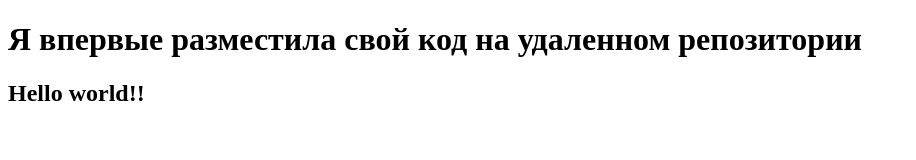
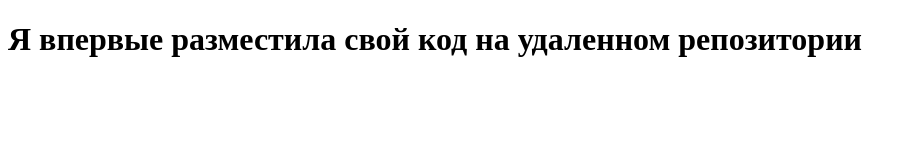
Before and after one commit to Freedom12121212/new-repo, a plain HTML site: page index.html in a window 1280 px wide. Shown: the whole page, without its empty margins (0-916 px from the left). Drawn offline with Linux system fonts and the light colour scheme.

Commit message:
Ошибочный коммит

```diff
--- a/index.html
+++ b/index.html
@@ -7,6 +7,5 @@
 </head>
 <body>
  <h1>Я впервые разместила свой код на удаленном репозитории</h1>
- <h2>Hello world!!</h2>
 </body>
 </html>
```
